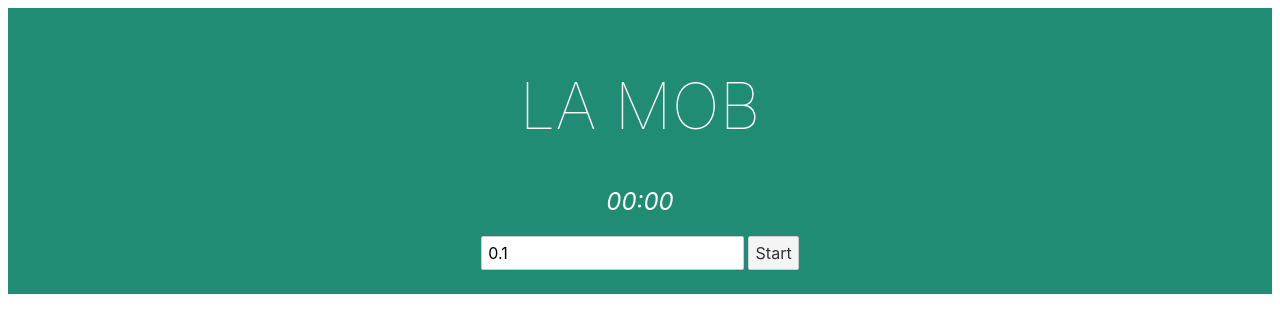
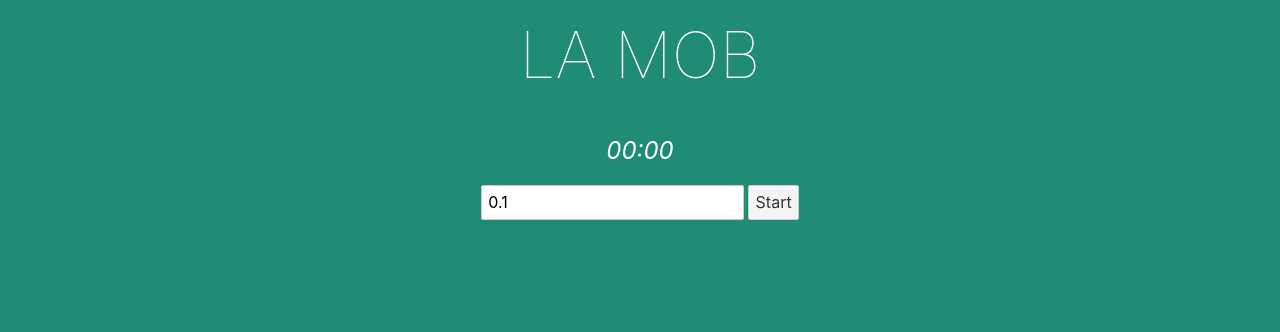
Before and after one commit to dillonfagan/LaMob, a Svelte app: page / in a window 1280 px wide. Shown: the top 332 px of the page. Built offline with nearby package versions, Linux system fonts and the light colour scheme.

Commit message:
Futz padding and scrolling

```diff
--- a/public/global.css
+++ b/public/global.css
@@ -1,5 +1,4 @@
 html, body {
-	position: relative;
 	width: 100%;
 	height: 100%;
 }
@@ -7,8 +6,6 @@ html, body {
 body {
 	color: #333;
 	margin: 0;
-	padding: 8px;
-	box-sizing: border-box;
 	font-family: -apple-system, BlinkMacSystemFont, "Segoe UI", Roboto, Oxygen-Sans, Ubuntu, Cantarell, "Helvetica Neue", sans-serif;
 }
 
--- a/src/App.svelte
+++ b/src/App.svelte
@@ -10,10 +10,10 @@
 <style>
 	main {
 		text-align: center;
-		padding: 1em;
-		max-width: 240px;
-		margin: 0 auto;
 		background-color: #218c74;
+		display: block;
+		height: 98vh;
+		padding-top: 2vh;
 	}
 
 	h1 {
@@ -21,11 +21,6 @@
 		text-transform: uppercase;
 		font-size: 4em;
 		font-weight: 100;
-	}
-
-	@media (min-width: 640px) {
-		main {
-			max-width: none;
-		}
+		margin-top: 0;
 	}
 </style>
```
